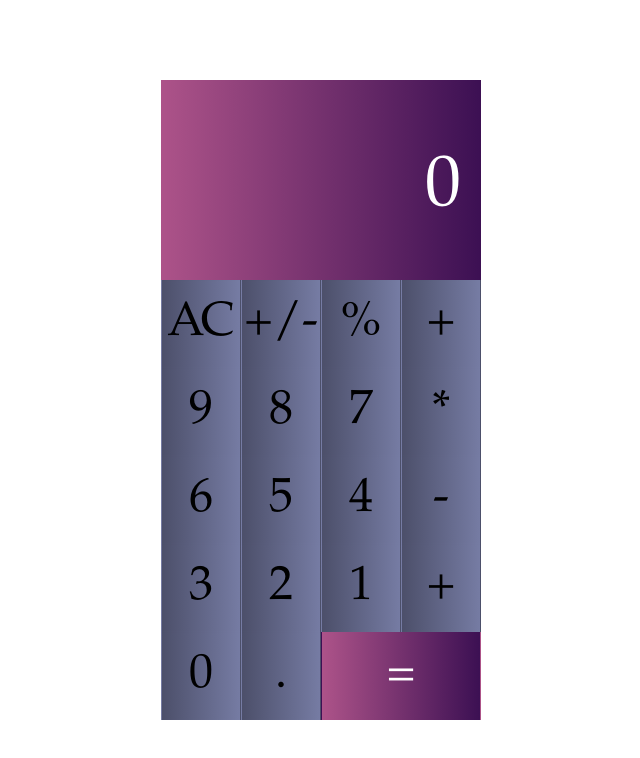
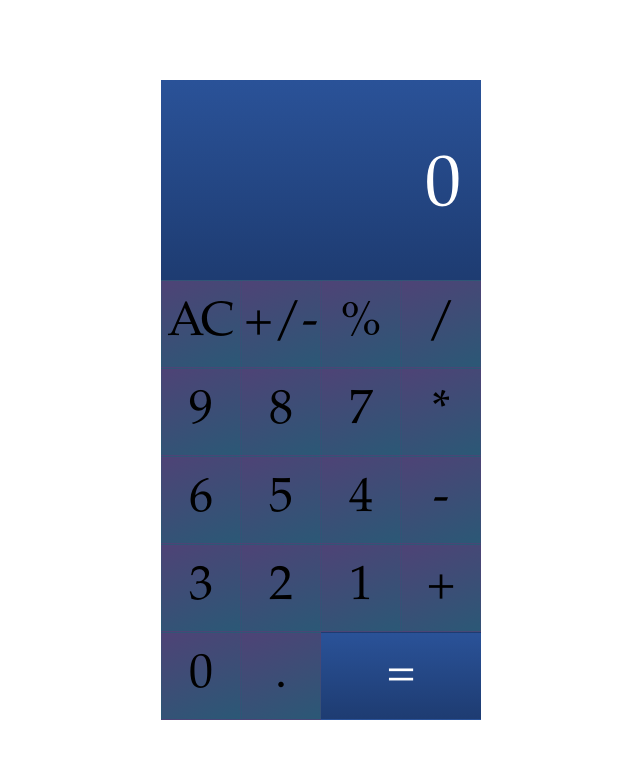
Before and after one commit to miloujb/calculator, a React (Create React App) app in the folder calculator/: page / in a window 1280 px wide. Shown: the top 758 px of the page, without its empty margins (319-959 px from the left). Built offline with nearby package versions, Linux system fonts and the light colour scheme.

Commit message:
wireframe functionality for percentage/plusminus

```diff
--- a/calculator/src/App.css
+++ b/calculator/src/App.css
@@ -49,7 +49,12 @@
   height: 25vh;
   width: 100%;
   overflow: hidden;
-  background: linear-gradient(to right, #ad5389, #3c1053);
+  background-image: linear-gradient(
+    to top,
+    #1e3c72 0%,
+    #1e3c72 1%,
+    #2a5298 100%
+  );
 }
 
 .row {
@@ -69,12 +74,7 @@
   height: 100%;
   font-size: 3rem;
   font-family: inherit;
-  background-image: linear-gradient(
-    89.4deg,
-    rgba(74, 77, 103, 1) -4.3%,
-    rgba(119, 125, 165, 1) 102.1%
-  );
-
+  background-image: linear-gradient(-20deg, #2b5876 0%, #4e4376 100%);
   border: 1px solid transparent;
   outline: none;
   display: flex;
@@ -93,11 +93,21 @@
 
 .button-large {
   width: 50%;
-  background: linear-gradient(to right, #ad5389, #3c1053);
+  background-image: linear-gradient(
+    to top,
+    #1e3c72 0%,
+    #1e3c72 1%,
+    #2a5298 100%
+  );
   color: white;
 }
 
 .button-large:hover {
-  color: black;
-  background: linear-gradient(to right, #ad5389, #3c1053);
+  color: rgb(148, 128, 128);
+  background-image: linear-gradient(
+    to top,
+    #1e3c72 0%,
+    #1e3c72 1%,
+    #2a5298 100%
+  );
 }
--- a/calculator/src/Calculator/Calculator.js
+++ b/calculator/src/Calculator/Calculator.js
@@ -19,7 +19,17 @@ class Calculator extends React.Component {
       formula += pressedButton;
     else if (["+", "-", "*", "/", "%"].indexOf(pressedButton) !== -1)
       formula += " " + pressedButton + " ";
-    else if (pressedButton === "=") {
+    // functionality for percentage
+    /*
+    else if (pressedButton === "%")
+     */
+    //functionality for plus minus
+    /*
+      else if (pressedButton === "+/-" && pressedButton.indexOf(pressedButton -1) !== [+, -, *, /, %, "AC"])
+       Math.sign(pressedButton.indexOf(pressedButton -1))
+      */ else if (
+      pressedButton === "="
+    ) {
       try {
         const evalResult = eval(formula);
         const result = Number.isInteger(evalResult)
@@ -27,7 +37,7 @@ class Calculator extends React.Component {
           : evalResult.toFixed(2);
         this.setState({ result });
       } catch (error) {
-        alert("That is not a valid mathematical equation. Please try again");
+        alert("That is not a valid mathematical equation. Please try again.");
       }
     } else {
       formula = formula.trim();
--- a/calculator/src/Calculator/Components/Keypad/Keypad.js
+++ b/calculator/src/Calculator/Components/Keypad/Keypad.js
@@ -9,7 +9,7 @@ const Keypad = props => {
         <Button onPress={props.onPress}>AC</Button>
         <Button onPress={props.onPress}>+/-</Button>
         <Button onPress={props.onPress}>%</Button>
-        <Button onPress={props.onPress}>+</Button>
+        <Button onPress={props.onPress}>/</Button>
       </Row>
       <Row>
         <Button onPress={props.onPress}> 9</Button>
```
